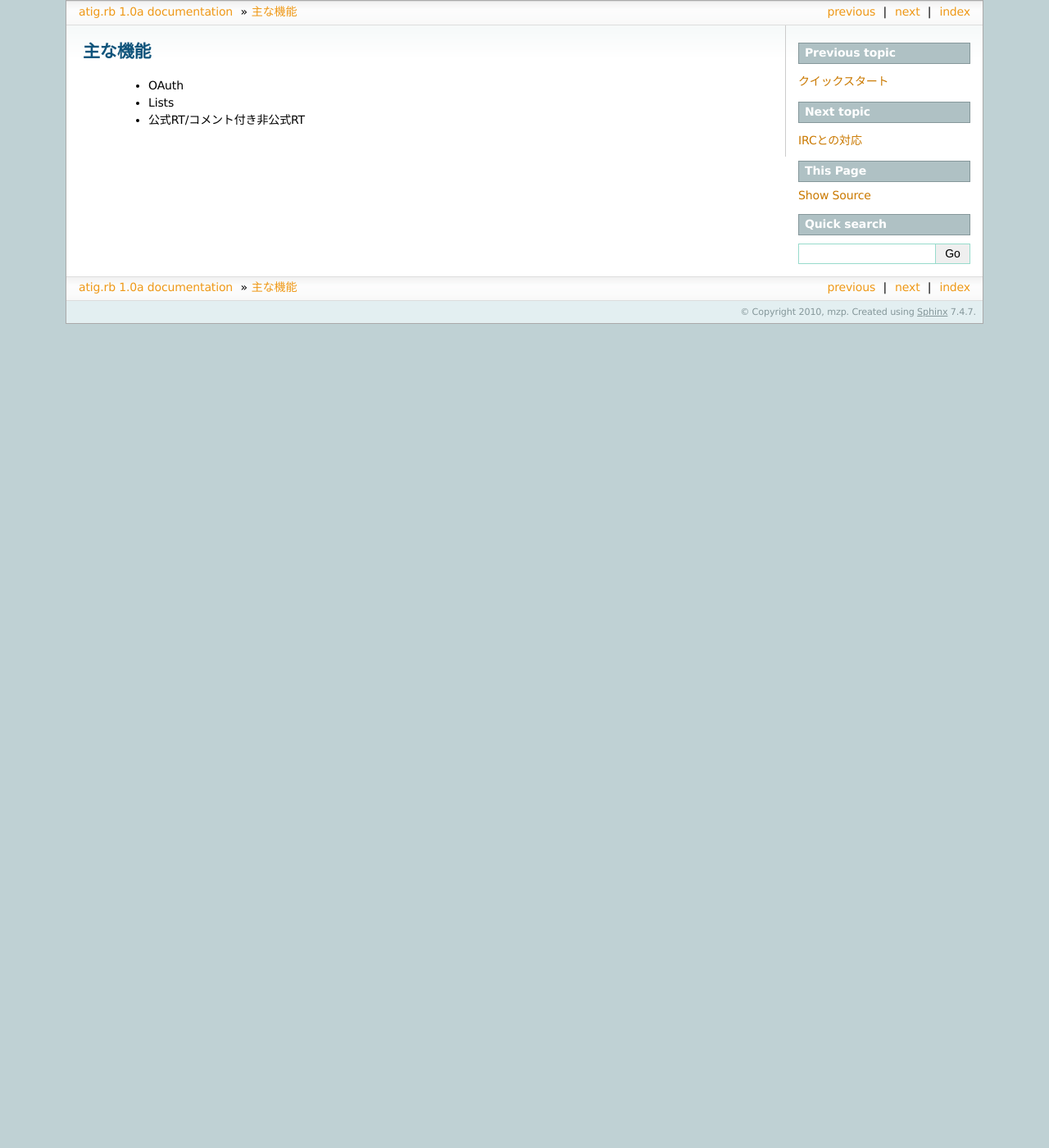
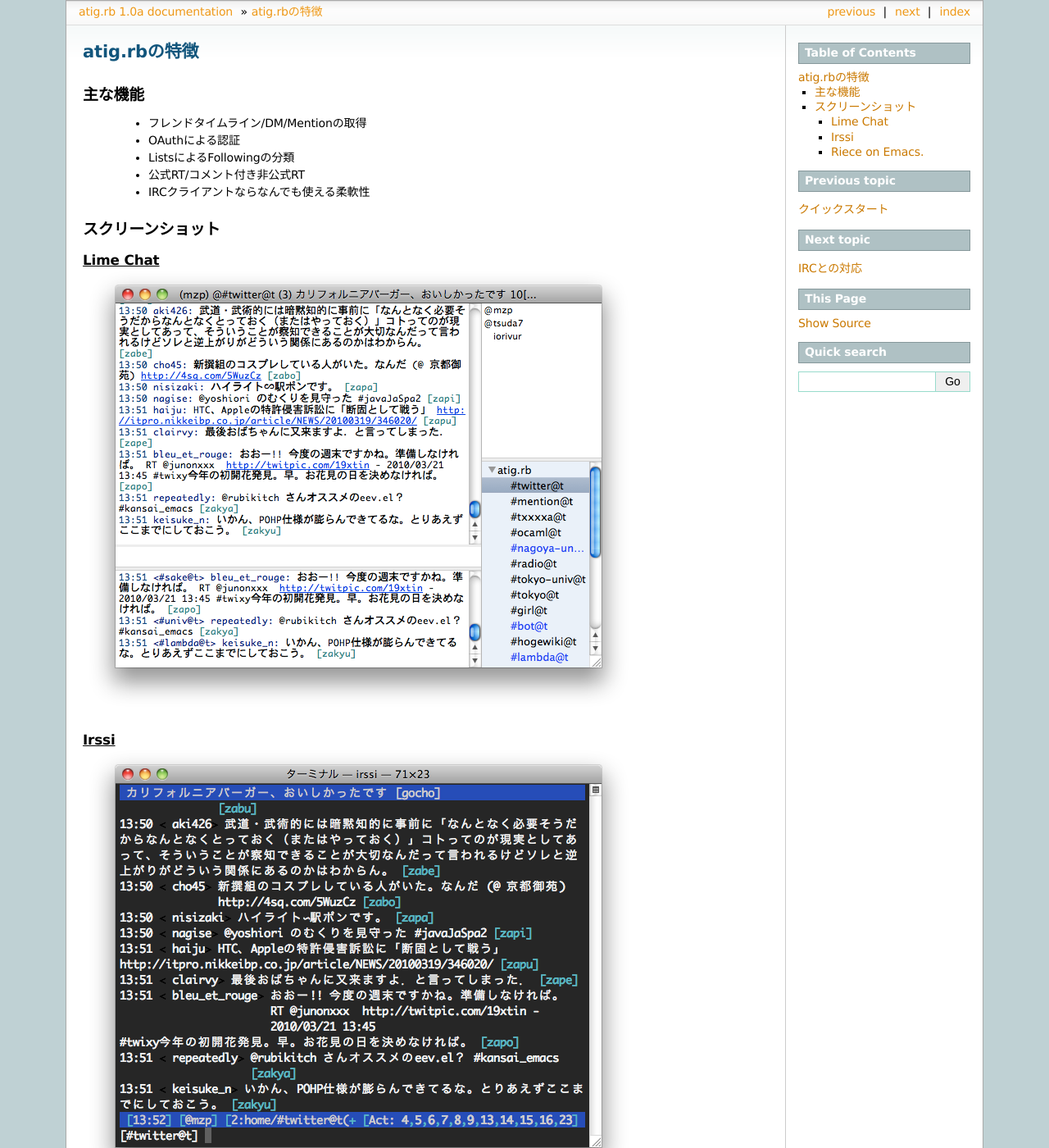
Before and after one commit to atig/atig, a Sphinx documentation site: the page built from docs/feature.rst, in a window 1280 px wide and 1400 px high. Shown: the whole window at 82% size. Built offline with Sphinx 7.4.7, drawn with Linux system fonts in a browser that asks for light colours; some of the changed text lies outside the part shown.

Commit message:
featureかいた

```diff
--- a/docs/feature.rst
+++ b/docs/feature.rst
@@ -1,6 +1,32 @@
-主な機能
+atig.rbの特徴
 ==============================
 
- * OAuth
- * Lists
+主な機能
+------------------------------
+ * フレンドタイムライン/DM/Mentionの取得
+ * OAuthによる認証
+ * ListsによるFollowingの分類
  * 公式RT/コメント付き非公式RT
+ * IRCクライアントならなんでも使える柔軟性
+
+スクリーンショット
+------------------------------
+
+`Lime Chat`_
+~~~~~~~~~~~~~~~~~~~~~~~~~~~~~~
+.. _Lime Chat: http://limechat.net/
+
+.. image:: _static/limechat.png
+
+`Irssi`_
+~~~~~~~~~~~~~~~~~~~~~~~~~~~~~~
+.. _Irssi: http://www.irssi.org/
+
+.. image:: _static/irssi.png
+
+`Riece`_ on Emacs.
+~~~~~~~~~~~~~~~~~~~~~~~~~~~~~~
+
+.. _Riece: http://www.nongnu.org/riece/index.html.ja
+
+.. image:: _static/emacs.png
--- a/docs/index.rst
+++ b/docs/index.rst
@@ -10,7 +10,7 @@ atig.rbはTwitterとIRCを結ぶゲートウェイです。
 スクリーンショット
 ------------------------------
 
-.. image:: _static/limechat.png
+.. image:: _static/limechat_s.png
 
 ダウンロード
 ------------------------------
```
Also changed, not shown: docs/_static/emacs.png, docs/_static/irssi.png, docs/_static/limechat.png, docs/_static/limechat_s.png (added).
